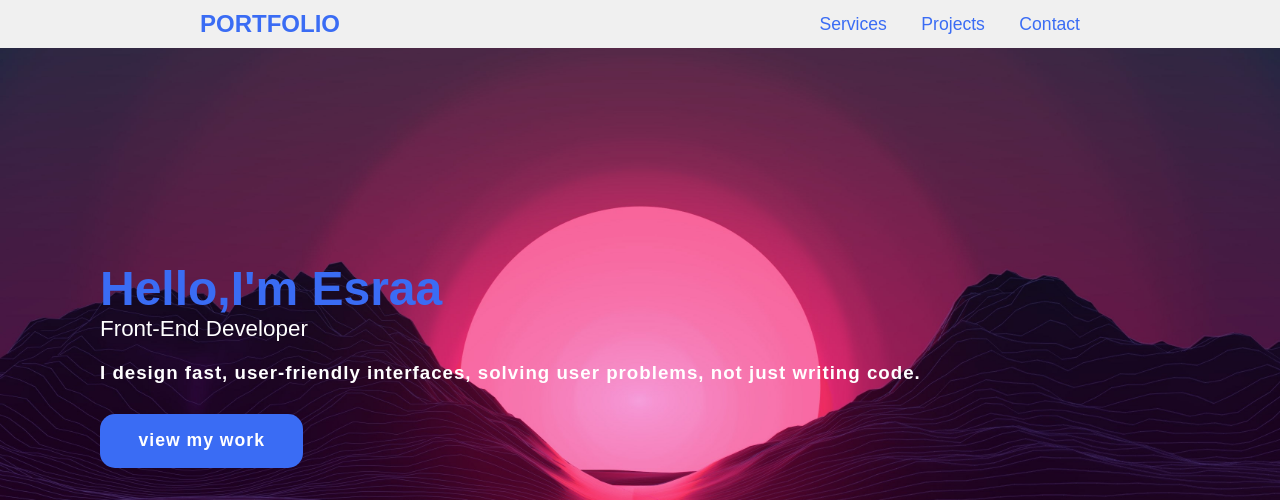
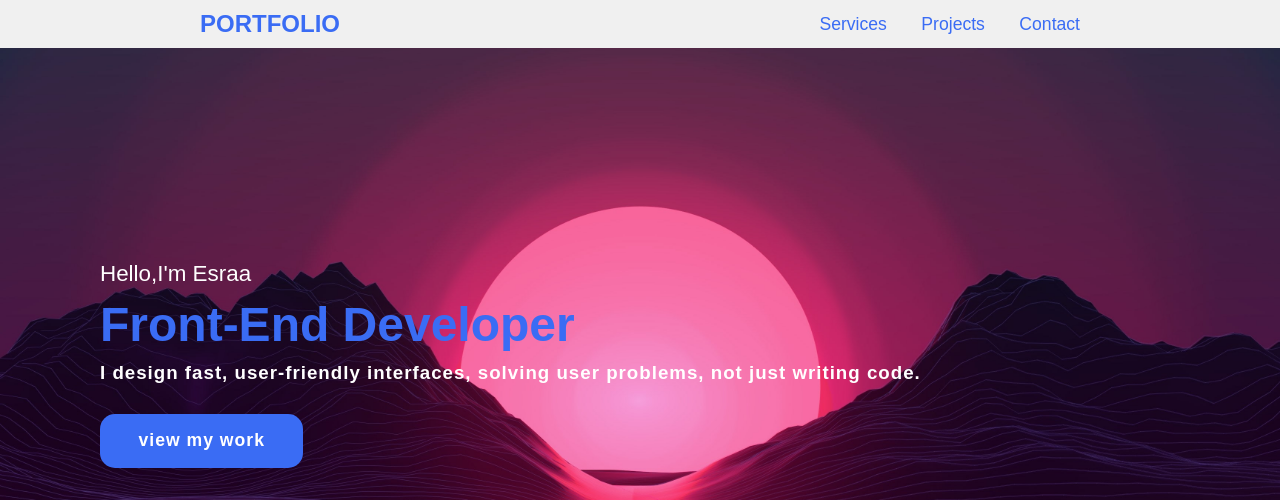
Before and after one commit to EsraaSaeed570/EsraaSaeed570.github.io, a plain HTML site: page index.html in a window 1280 px wide. Shown: the top 500 px of the page. Drawn offline with Linux system fonts and the light colour scheme.

Commit message:
Update index.html

```diff
--- a/index.html
+++ b/index.html
@@ -19,8 +19,8 @@
 </header>
 <section class="main">
     <div>
-        <h1>Hello,I'm Esraa</h1>
-        <h2>Front-End Developer</h2>
+        <h2>Hello,I'm Esraa</h2>
+        <h1>Front-End Developer</h1>
         <h3>I design fast, user-friendly interfaces, solving user problems, not just writing code. </h3>
         <a href="#" class="main-btn"> view my work</a>
         <div class="social-icon">
```
